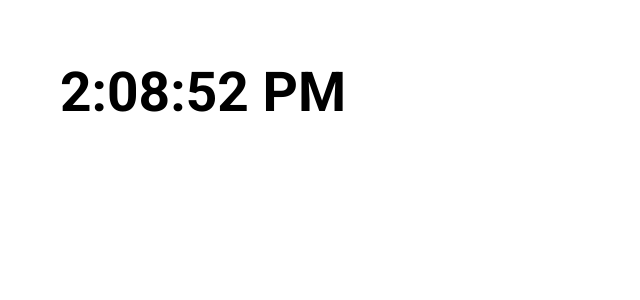
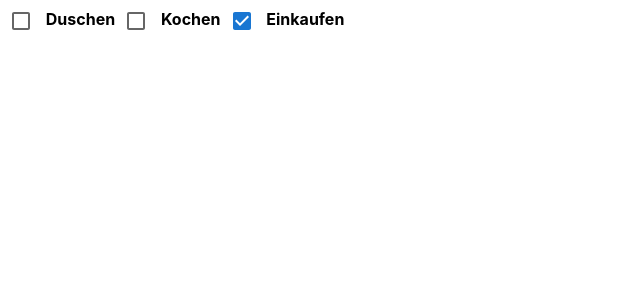
Before and after one commit to GeorgBueGIT/desk-app, a React (Create React App) app: page / in a window 1280 px wide. Shown: the top 300 px of the page, without its empty margins (0-640 px from the left). Built offline with nearby package versions, Linux system fonts and the light colour scheme.

Commit message:
Notes erste Fortschritte

```diff
--- a/src/App.js
+++ b/src/App.js
@@ -4,7 +4,7 @@ import Notes from "./Components/Notes";
 function App() {
   return (
     <div>
-           <Clock/>
+           {/* <Clock/> */}
            <Notes/>
     </div>
   );
--- a/src/Components/Notes.js
+++ b/src/Components/Notes.js
@@ -1,7 +1,9 @@
 import React from 'react'
 import Checkbox from '@mui/material/Checkbox';
+import { useState } from 'react';
 
 function Notes() {
+
 
 const notesAr = [
     {status: false, task: "Duschen"},
@@ -9,21 +11,32 @@ const notesAr = [
     {status: true, task: "Einkaufen"}
 ];
 
-const zahl = 2;
 
-function zahlchange (){
-    const zahl2 = zahl + 1;
-    return "Hallo" + zahl2
-}
+const [array, setStatus] = useState(notesAr);
+
+
+
+  const updateState = index => {
+    let newArr = [...array];
+    newArr[index].status = !newArr[index].status;
+    setStatus(newArr);
+
+  };
 
 
 
   return  (
 
     <div>
-
+        <Checkbox checked={array.at(0).status} onChange={() => updateState(0)} />
+        <b> {array.at(0).task}</b>
+        <Checkbox checked={array.at(1).status} onChange={() => updateState(1)} />
+        <b> {array.at(1).task}</b>
+        <Checkbox checked={array.at(2).status} onChange={() => updateState(2)} />
+        <b> {array.at(2).task}</b>
     </div>
   )
 }
 
+
 export default Notes
```
